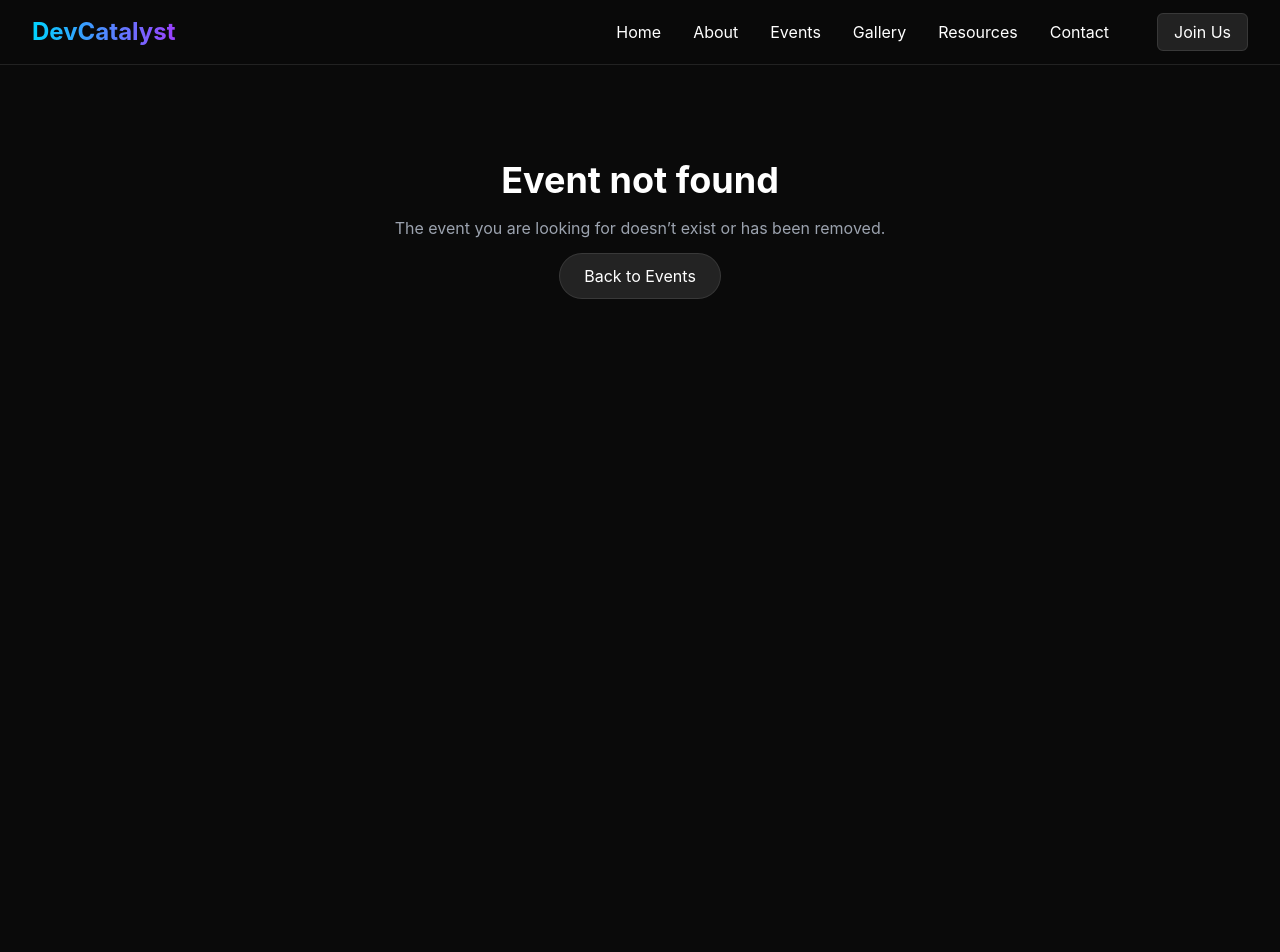
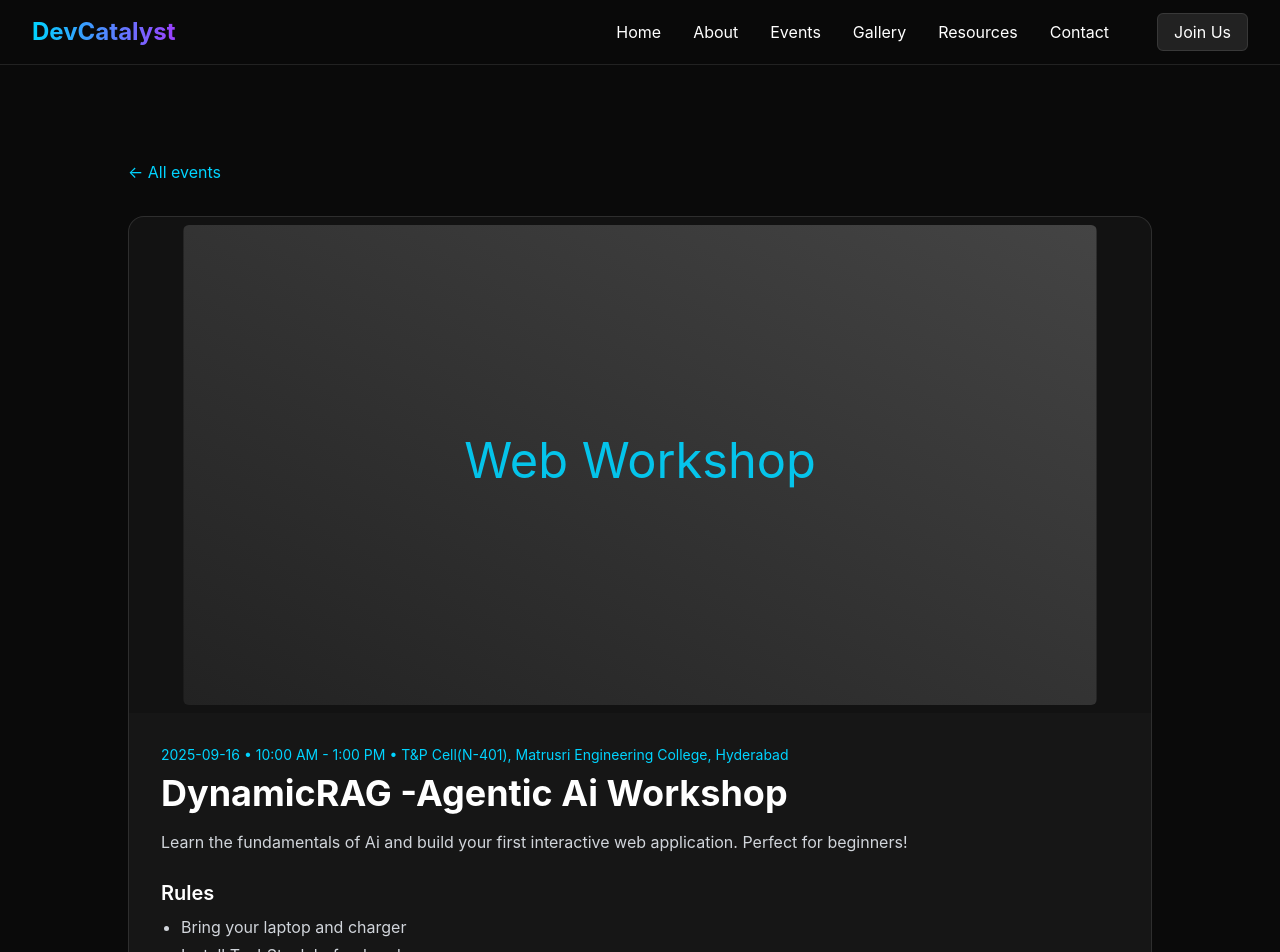
Before and after one commit to kolahalasudheer/DevCatalyst1, a React (Vite) app: page /events/Ai-Workshop-2025 in a window 1280 px wide. Before the commit this address had no page. Shown: the top 952 px of the page. Before the commit the page ends 800 px from the top, so only its background shows below. Built offline with nearby package versions, Linux system fonts and the light colour scheme.

Commit message:
Commits made

```diff
--- a/package.json
+++ b/package.json
@@ -17,8 +17,8 @@
     "react-router-dom": "^6.15.0"
   },
   "devDependencies": {
-    "@types/react": "^18.2.15",
-    "@types/react-dom": "^18.2.7",
+    "@types/react": "^18.3.24",
+    "@types/react-dom": "^18.3.7",
     "@typescript-eslint/eslint-plugin": "^6.0.0",
     "@typescript-eslint/parser": "^6.0.0",
     "@vitejs/plugin-react": "^4.0.3",
@@ -27,7 +27,7 @@
     "eslint-plugin-react-hooks": "^4.6.0",
     "eslint-plugin-react-refresh": "^0.4.3",
     "postcss": "^8.4.27",
-    "tailwindcss": "^3.3.3",
+    "tailwindcss": "^3.4.17",
     "typescript": "^5.0.2",
     "vite": "^7.1.5"
   }
--- a/postcss.config.js
+++ b/postcss.config.js
@@ -1,4 +1,4 @@
-export default {
+module.exports = {
   plugins: {
     tailwindcss: {},
     autoprefixer: {},
--- a/public/data/events.json
+++ b/public/data/events.json
@@ -1,18 +1,18 @@
 {
   "upcoming": [
     {
-      "slug": "react-workshop-2025",
-      "title": "React.js Workshop",
-      "date": "2025-12-15",
-      "time": "09:00 AM - 1:00 PM",
-      "location": "KV Seminar Hall, Matrusri Engineering College, Hyderabad",
-      "description": "Learn the fundamentals of React.js and build your first interactive web application. Perfect for beginners!",
+      "slug": "Ai-Workshop-2025",
+      "title": "DynamicRAG -Agentic Ai Workshop",
+      "date": "2025-09-16",
+      "time": "10:00 AM - 1:00 PM",
+      "location": "T&P Cell(N-401), Matrusri Engineering College, Hyderabad",
+      "description": "Learn the fundamentals of Ai and build your first interactive web application. Perfect for beginners!",
       "cta": "Register",
       "image": "/events/web-workshop.svg",
       "category": "Workshops",
       "rules": [
         "Bring your laptop and charger",
-        "Install Node.js LTS beforehand",
+        "Install  TechStack beforehand",
         "Follow the code of conduct"
       ],
       "agenda": [
@@ -22,7 +22,7 @@
         { "time": "11:30 AM", "item": "Hands-on: Build a Todo App" },
         { "time": "12:45 PM", "item": "Q&A and Next Steps" }
       ],
-      "registrationUrl": "https://example.com/register/react-workshop"
+      "registrationUrl": "https://example.com/register/Ai-workshop"
     },
     {
       "slug": "winter-hackathon-2025",
--- a/src/components/Layout.tsx
+++ b/src/components/Layout.tsx
@@ -1,7 +1,7 @@
-import { ReactNode } from 'react'
+import * as React from 'react'
 
 interface LayoutProps {
-  children: ReactNode;
+  children: React.ReactNode;
 }
 
 const Layout = ({ children }: LayoutProps) => {
--- a/src/main.tsx
+++ b/src/main.tsx
@@ -1,6 +1,6 @@
 import React from 'react'
 import ReactDOM from 'react-dom/client'
-import App from './App.tsx'
+import App from './App'
 import './index.css'
 
 ReactDOM.createRoot(document.getElementById('root')!).render(
--- a/src/pages/EventDetail.tsx
+++ b/src/pages/EventDetail.tsx
@@ -32,11 +32,11 @@ type EventItem = {
 type EventsData = { upcoming: EventItem[]; past: EventItem[] }
 
 const EventDetail = () => {
-  const { slug = '' } = useParams<{ slug: string }>()
-  const [event, setEvent] = useState<EventItem | null>(null)
+  const { slug = '' } = useParams() as { slug?: string }
+  const [event, setEvent] = useState(null as EventItem | null)
   const [notFound, setNotFound] = useState(false)
-  const [all, setAll] = useState<EventItem[]>([])
-  const [lightboxSrc, setLightboxSrc] = useState<string | null>(null)
+  const [all, setAll] = useState([] as EventItem[]);
+  const [lightboxSrc, setLightboxSrc] = useState(null as string | null)
   // No orientation boxes needed when using masonry layout
 
   const fetchData = async () => {
@@ -65,8 +65,8 @@ const EventDetail = () => {
 
   const related = useMemo(() => {
     if (!event) return [] as EventItem[]
-    const sameCategory = all.filter(e => e.slug !== event.slug && e.category === event.category)
-    const others = all.filter(e => e.slug !== event.slug && e.category !== event.category)
+  const sameCategory = all.filter((e: EventItem) => e.slug !== event.slug && e.category === event.category)
+  const others = all.filter((e: EventItem) => e.slug !== event.slug && e.category !== event.category)
     return [...sameCategory, ...others].slice(0, 3)
   }, [all, event])
 
@@ -119,7 +119,7 @@ const EventDetail = () => {
               <div className="mb-6">
                 <h2 className="text-white text-xl font-semibold mb-2">Guests</h2>
                 <ul className="text-gray-300 space-y-1">
-                  {event.guests.map((g, i) => (
+                  {event.guests.map((g: { name: string; designation?: string }, i: number) => (
                     <li key={i}><span className="text-white">{g.name}</span>{g.designation ? ` — ${g.designation}` : ''}</li>
                   ))}
                 </ul>
@@ -130,7 +130,7 @@ const EventDetail = () => {
               <div className="mb-6">
                 <h2 className="text-white text-xl font-semibold mb-2">Rules</h2>
                 <ul className="list-disc pl-5 text-gray-300 space-y-1">
-                  {event.rules.map((r, i) => <li key={i}>{r}</li>)}
+                  {event.rules.map((r: string, i: number) => <li key={i}>{r}</li>)}
                 </ul>
               </div>
             )}
@@ -139,7 +139,7 @@ const EventDetail = () => {
               <div className="mb-6">
                 <h2 className="text-white text-xl font-semibold mb-2">Agenda</h2>
                 <ul className="text-gray-300 space-y-1">
-                  {event.agenda.map((a, i) => (
+                  {event.agenda.map((a: { time: string; item: string }, i: number) => (
                     <li key={i} className="flex gap-3"><span className="text-gray-400 w-28">{a.time}</span><span>{a.item}</span></li>
                   ))}
                 </ul>
@@ -150,7 +150,7 @@ const EventDetail = () => {
               <div className="mb-6">
                 <h2 className="text-white text-xl font-semibold mb-2">Highlights</h2>
                 <ul className="list-disc pl-5 text-gray-300 space-y-1">
-                  {event.highlights.map((h, i) => <li key={i}>{h}</li>)}
+                  {event.highlights.map((h: string, i: number) => <li key={i}>{h}</li>)}
                 </ul>
               </div>
             )}
@@ -159,7 +159,7 @@ const EventDetail = () => {
               <div className="mt-8">
                 <h2 className="text-white text-xl font-semibold mb-3">Photos</h2>
                 <div className="columns-1 sm:columns-2 md:columns-3 gap-4 [column-gap:1rem]">
-                  {event.photos.map((p, i) => (
+                  {event.photos.map((p: string, i: number) => (
                     <div key={i} className="mb-4 break-inside-avoid overflow-hidden rounded-xl border border-white/10 bg-black/20">
                       <img
                         src={(p.startsWith('http://') || p.startsWith('https://')) ? p : encodeURI(p)}
@@ -183,7 +183,7 @@ const EventDetail = () => {
               <div className="mt-8">
                 <h2 className="text-white text-xl font-semibold mb-2">Organizers</h2>
                 <div className="flex flex-wrap gap-2">
-                  {event.organizers.map((o, i) => (
+                  {event.organizers.map((o: string, i: number) => (
                     <span key={i} className="px-3 py-1 rounded-full bg-white/5 border border-white/10 text-gray-300">{o}</span>
                   ))}
                 </div>
@@ -194,7 +194,7 @@ const EventDetail = () => {
               <div className="mt-6">
                 <h2 className="text-white text-xl font-semibold mb-2">Sponsors</h2>
                 <div className="flex flex-wrap gap-2">
-                  {event.sponsors.map((s, i) => (
+                  {event.sponsors.map((s: string, i: number) => (
                     <span key={i} className="px-3 py-1 rounded-full bg-white/5 border border-white/10 text-gray-300">{s}</span>
                   ))}
                 </div>
@@ -205,7 +205,7 @@ const EventDetail = () => {
               <div className="mt-6">
                 <h2 className="text-white text-xl font-semibold mb-2">Outcomes</h2>
                 <ul className="list-disc pl-5 text-gray-300 space-y-1">
-                  {event.outcomes.map((o, i) => <li key={i}>{o}</li>)}
+                  {event.outcomes.map((o: string, i: number) => <li key={i}>{o}</li>)}
                 </ul>
               </div>
             )}
@@ -214,7 +214,7 @@ const EventDetail = () => {
               <div className="mt-6">
                 <h2 className="text-white text-xl font-semibold mb-2">Resources</h2>
                 <ul className="text-gray-300 space-y-1">
-                  {event.resources.map((r, i) => (
+                  {event.resources.map((r: { label: string; url: string }, i: number) => (
                     <li key={i}><a className="text-[#00d4ff] hover:underline" href={r.url} target="_blank" rel="noreferrer">{r.label}</a></li>
                   ))}
                 </ul>
@@ -225,7 +225,7 @@ const EventDetail = () => {
               <div className="mt-6">
                 <h2 className="text-white text-xl font-semibold mb-2">Hashtags</h2>
                 <div className="flex flex-wrap gap-2">
-                  {event.hashtags.map((h, i) => (
+                  {event.hashtags.map((h: string, i: number) => (
                     <span key={i} className="px-3 py-1 rounded-full bg-white/5 border border-white/10 text-gray-300">{h}</span>
                   ))}
                 </div>
@@ -247,7 +247,7 @@ const EventDetail = () => {
           <div className="mt-12">
             <h2 className="text-2xl md:text-3xl font-semibold text-white mb-6">Related Events</h2>
             <div className="grid md:grid-cols-3 gap-6">
-              {related.map(e => (
+              {related.map((e: EventItem) => (
                 <Link key={e.slug} to={`/events/${e.slug}`} className="block bg-white/5 border border-white/10 rounded-xl overflow-hidden hover:-translate-y-1 transition-transform">
                   <div className="h-28 w-full bg-center bg-cover" style={{ backgroundImage: e.image ? `url("${e.image}")` : undefined }} />
                   <div className="p-4">
--- a/src/pages/Events.tsx
+++ b/src/pages/Events.tsx
@@ -78,8 +78,8 @@ const fallbackData: EventsData = {
 }
 
 const Events = () => {
-  const [activeCategory, setActiveCategory] = useState<Category | 'All'>('All')
-  const [data, setData] = useState<EventsData>(fallbackData)
+  const [activeCategory, setActiveCategory] = useState('All' as Category | 'All')
+  const [data, setData] = useState(fallbackData as EventsData)
 
   useEffect(() => {
     let cancelled = false
--- a/src/pages/Gallery.tsx
+++ b/src/pages/Gallery.tsx
@@ -38,7 +38,7 @@ const Gallery = () => {
         </div>
 
         <div className="grid grid-cols-2 md:grid-cols-3 gap-4 md:gap-6">
-          {photos.map((p, idx) => (
+          {photos.map((p: Photo, idx: number) => (
             <button
               key={idx}
               className="group relative aspect-[4/3] overflow-hidden rounded-xl border border-white/10 bg-white/5"
--- a/src/pages/Home.tsx
+++ b/src/pages/Home.tsx
@@ -308,7 +308,7 @@ const Home = () => {
 
             <div className="flex flex-col sm:flex-row justify-center gap-6 sm:gap-10 md:gap-16 mb-10 animate-fadeInUp animation-delay-400">
               <div className="text-center">
-                <div className="stat-number text-2xl sm:text-3xl font-bold text-[#00d4ff]" data-target="200">0</div>
+                <div className="stat-number text-2xl sm:text-3xl font-bold text-[#00d4ff]" data-target="500">0</div>
                 <div className="text-gray-500">Members</div>
               </div>
               <div className="text-center">
```
Also changed, not shown: 1 other file (tests, documents, lock files or other folders).
